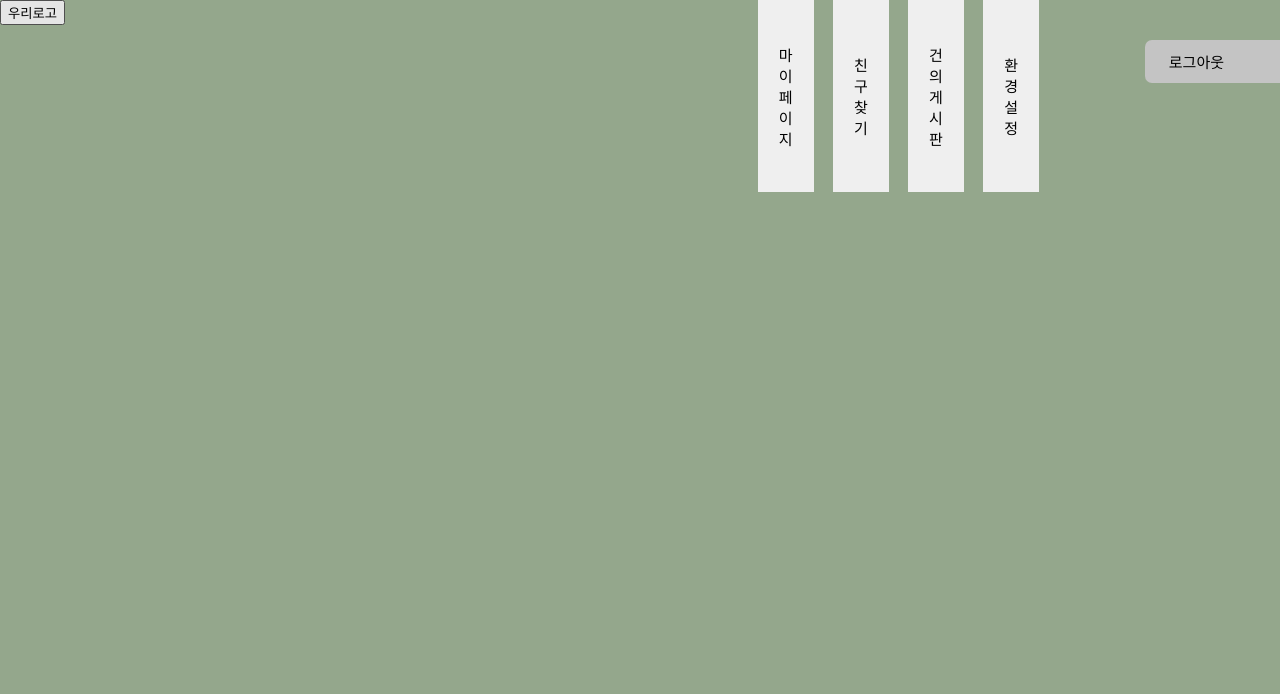
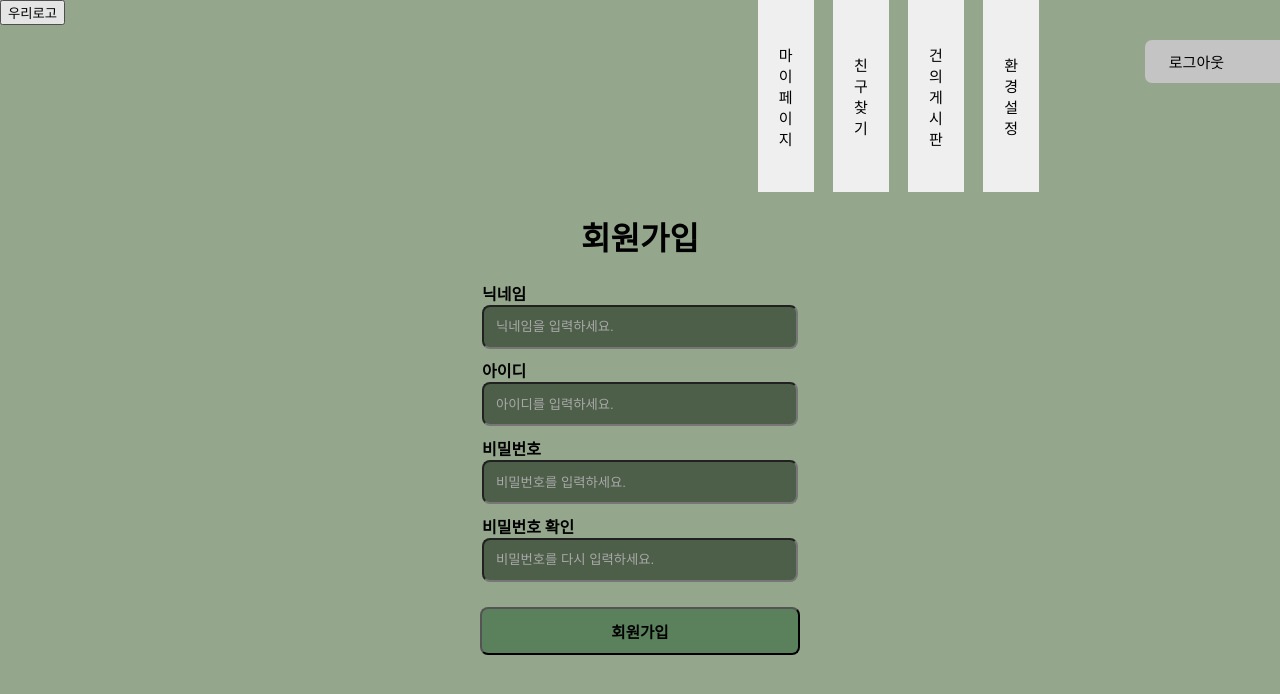
Before and after one commit to eunzi-kim/sool_talk, a React (Create React App) app in the folder client/: page /#/signup in a window 1280 px wide. Shown: the top 694 px of the page. Built offline with nearby package versions, Linux system fonts and the light colour scheme.

Commit message:
Add signup ui

```diff
--- a/client/src/App.js
+++ b/client/src/App.js
@@ -4,6 +4,7 @@ import Navigation from "./components/Navigation";
 import Home from "./routes/Home";
 import Login from "./routes/Login";
 import Mypage from "./routes/Mypage";
+import Signup from "./routes/Signup";
 
 function App() {
   return (
@@ -13,6 +14,7 @@ function App() {
       <Route path="/login" component={Login} />
       <Route path="/mypage" component={Mypage} />
       <Route path="/logout" component={Login} />
+      <Route path="/signup" component={Signup} />
     </HashRouter>
   );
 }
--- /dev/null
+++ b/client/src/routes/Signup.css
@@ -0,0 +1,56 @@
+.signup {
+  display: flex;
+  flex-direction: column;
+  align-items: center;
+}
+
+.form-input {
+  display: flex;
+  background-color: #4D5E49;
+  height: 2.5rem;
+  width: 18rem;
+  border-top-left-radius: 8px;
+  border-top-right-radius: 8px;
+  border-bottom-left-radius: 8px;
+  border-bottom-right-radius: 8px;
+  margin-bottom: 0.6rem;
+  padding: 0 0.75rem;
+  color: #f5f5f5;
+}
+
+.form-input::placeholder {
+  color: darkgray;
+}
+
+.form-input:-webkit-autofill,
+.form-input:-webkit-autofill:hover,
+.form-input:-webkit-autofill:focus,
+.form-input:-webkit-autofill:active  {
+    -webkit-box-shadow: 0 0 0 30px #4D5E48 inset !important;
+    -webkit-text-fill-color: #f5f5f5;
+}
+
+.signup-btn {
+  background-color: #5A805C;
+  height: 3rem;
+  width: 20rem;
+  border-top-left-radius: 8px;
+  border-top-right-radius: 8px;
+  border-bottom-left-radius: 8px;
+  border-bottom-right-radius: 8px;
+  margin-top: 1rem;
+}
+
+.signup-btn h3 {
+  margin: 0;
+}
+
+.signup-btn:hover {
+  cursor: pointer;
+  background-color: #c4c4c4;
+
+}
+
+input:-webkit-autofill {
+  -webkit-box-shadow: 0 0 0 1000px white inset;
+}
--- /dev/null
+++ b/client/src/routes/Signup.js
@@ -0,0 +1,59 @@
+import React from "react";
+// import axios from "axios";
+// import { Link } from "react-router-dom";
+import "./Signup.css";
+
+export const Register = (props) => {
+
+}
+
+function Signup() {
+  return (
+    <form className="signup">
+      <div classNam="singup-label">
+        <h1>회원가입</h1>
+      </div>
+      <div className="signup-form">
+        <div className="nickname">
+          <b>닉네임</b> {" "}
+          <input
+            className="form-input"
+            name="nickname"
+            placeholder="닉네임을 입력하세요."
+          ></input>
+        </div>
+        <div className="username">
+          <b>아이디</b> {" "}
+          <input
+            className="form-input"
+            name="username"
+            placeholder="아이디를 입력하세요."
+          ></input>
+        </div>
+        <div className="password">
+          <b>비밀번호</b> {" "}
+          <input
+            className="form-input"
+            name="password"
+            placeholder="비밀번호를 입력하세요."
+          ></input>
+        </div>
+        <div className="password-confirm">
+          <b>비밀번호 확인</b> {" "}
+          <input
+            className="form-input"
+            name="password-confirmation"
+            placeholder="비밀번호를 다시 입력하세요."
+          ></input>
+        </div>
+      </div>
+      <div>
+        <button className="signup-btn">
+          <h3>회원가입</h3>
+        </button>
+      </div>
+    </form>
+  );
+}
+
+export default Signup;
```
